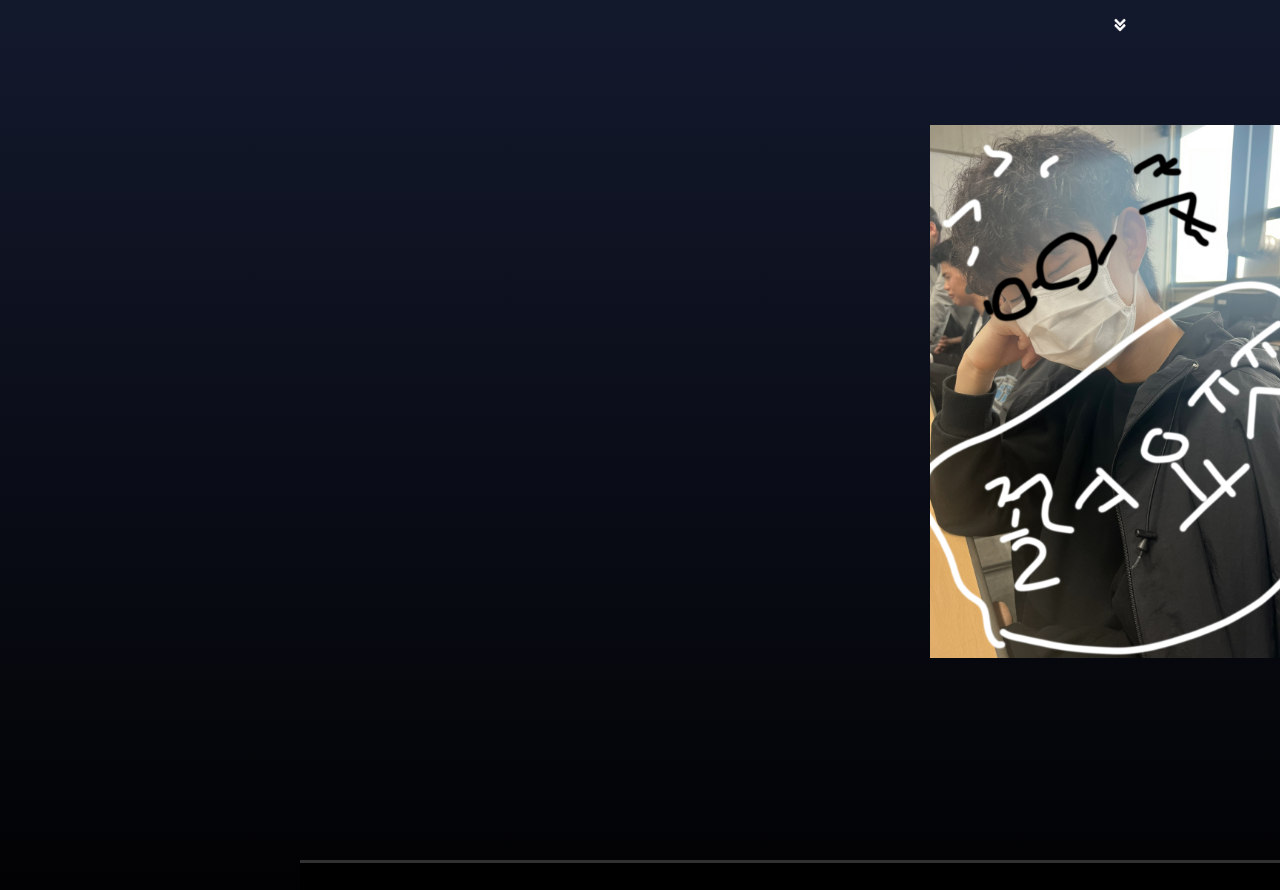
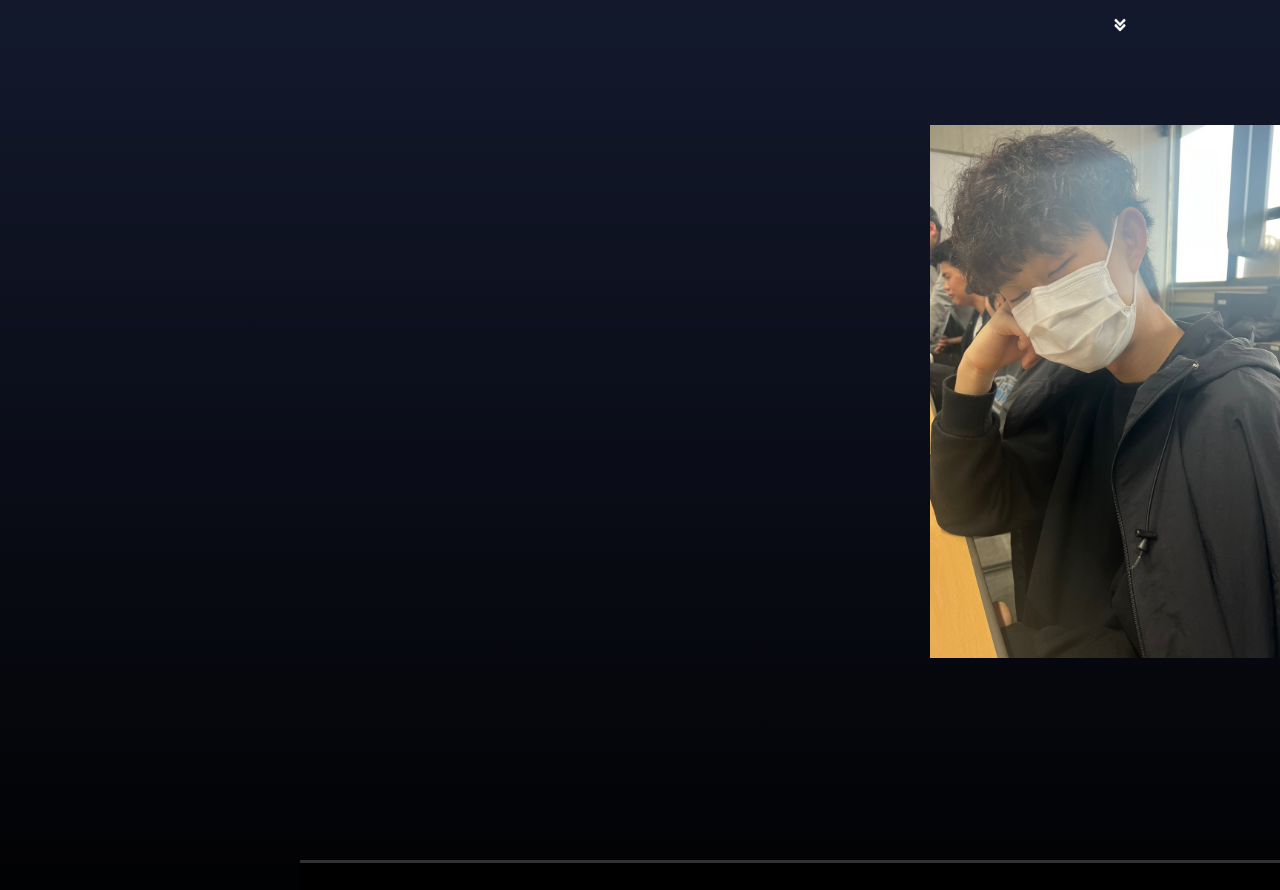
Before and after one commit to chanhong3/web_041, a plain HTML site: page sub1.html in a window 1280 px wide. Shown: the part 1140-2030 px from the top of the page. Drawn offline with Linux system fonts and the light colour scheme.

Commit message:
Update sub1.html

```diff
--- a/sub1.html
+++ b/sub1.html
@@ -64,7 +64,7 @@
         <div id="arrow"><img src="img/arrow.png"></div>
 
         <div id="image-container">
-            <img src="img/graffiti.jpg" width="400px">
+            <img src="img/no_graffiti.jpg" width="400px">
             <div id="text-overlay">
                 <h2></h2>
             </div>
```
